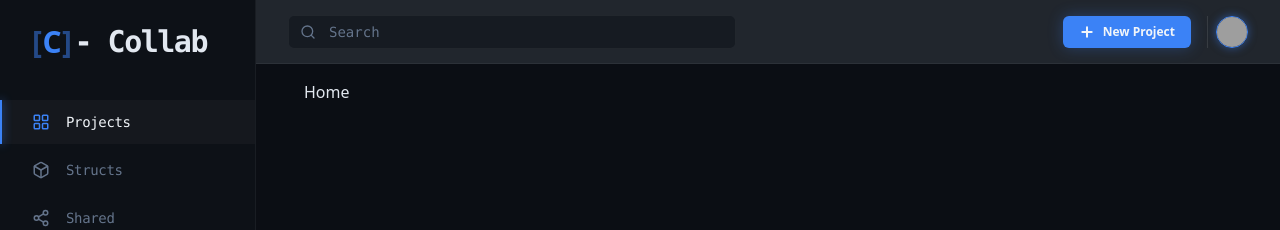
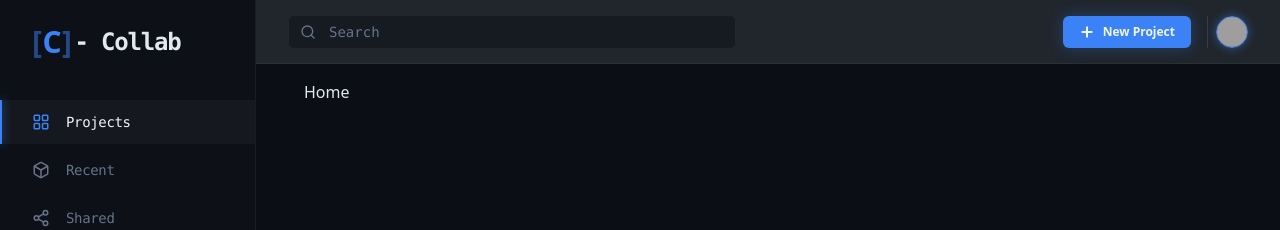
Before and after one commit to 13kritan/C-Collab, a React (Create React App) app in the folder frontend/: page / in a window 1280 px wide. Shown: the top 230 px of the page. Built offline with nearby package versions, Linux system fonts and the light colour scheme; sample sign-in values are in the browser's storage; grey boxes are pictures that could not be loaded.

Commit message:
menu update

```diff
--- a/frontend/src/components/SideBar.jsx
+++ b/frontend/src/components/SideBar.jsx
@@ -1,15 +1,17 @@
-import React, { useState } from 'react';
-import { LayoutGrid, Box, Share2, Activity } from 'lucide-react'; // Optional icons
+import React, { useState } from 'react'
+import { LayoutGrid, Box, Share2, Activity } from 'lucide-react'
+import { useNavigate } from 'react-router-dom'
 
 const Sidebar = () => {
-  const [activeTab, setActiveTab] = useState('Projects');
+  const [activeTab, setActiveTab] = useState('Projects')
+  const navigate = useNavigate()
 
   const menuItems = [
-    { name: 'Projects', icon: <LayoutGrid size={18} /> },
-    { name: 'Structs', icon: <Box size={18} /> },
-    { name: 'Shared', icon: <Share2 size={18} /> },
-    { name: 'Activity', icon: <Activity size={18} /> },
-  ];
+    { name: 'Projects', icon: <LayoutGrid size={18} />, path: 'home' },
+    { name: 'Recent', icon: <Box size={18} />, path: 'recent' },
+    { name: 'Shared', icon: <Share2 size={18} />, path: 'shared' },
+    { name: 'Activity', icon: <Activity size={18} />, path: 'activity' },
+  ]
 
   return (
     <div className="fixed z-30 top-0 left-0 w-64 h-screen bg-bg-main border-r border-white/[0.05] flex flex-col py-6 ">
@@ -20,7 +22,7 @@ const Sidebar = () => {
           <span className="px-0.5">C</span>
           <span className="opacity-50">]</span>
         </div>
-        <h1 className='font-mono font-bold text-3xl tracking-tighter text-slate-200'>- Collab</h1>
+        <h1 className='font-mono font-bold text-2xl tracking-tighter text-slate-200'>- Collab</h1>
       </div>
 
       {/* Navigation Links */}
@@ -28,7 +30,10 @@ const Sidebar = () => {
         {menuItems.map((item) => (
           <button
             key={item.name}
-            onClick={() => setActiveTab(item.name)}
+            onClick={() => {
+              setActiveTab(item.name)
+              navigate(`/${item.path}`)
+            }}
             className={`
               w-full flex items-center gap-4 py-3 px-8 transition-all duration-200
               font-mono text-sm group relative
@@ -51,7 +56,7 @@ const Sidebar = () => {
         ))}
       </nav>
     </div>
-  );
-};
+  )
+}
 
-export default Sidebar;
+export default Sidebar
```
